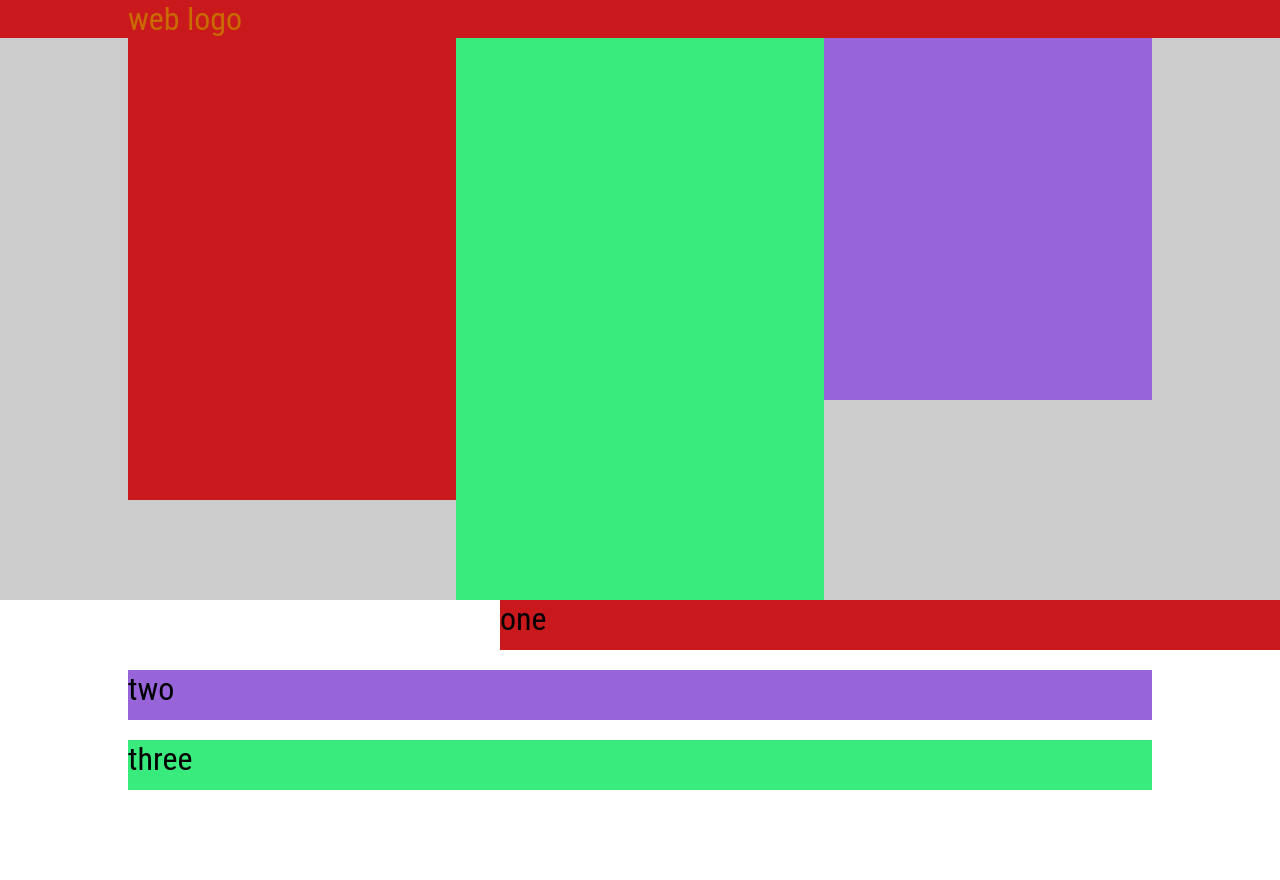
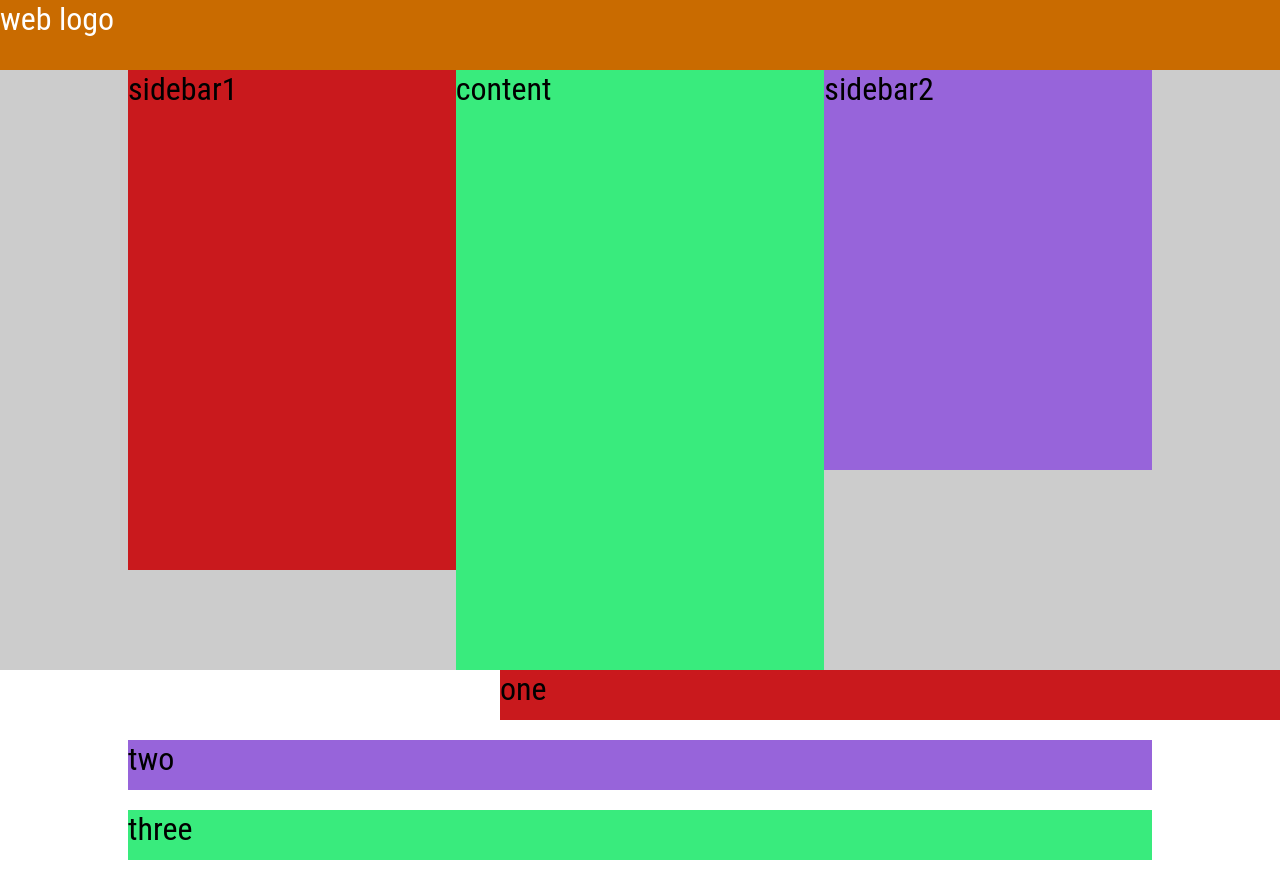
Before and after one commit to chickenclaw13/Tetris, a plain HTML site: page index.html in a window 1280 px wide. Shown: the top 880 px of the page. Before the commit the page ends 810 px from the top, so only its background shows below. Drawn offline with nearby package versions, Linux system fonts and the light colour scheme.

Commit message:
position test 3

```diff
--- a/css/libs/base.sass
+++ b/css/libs/base.sass
@@ -5,3 +5,5 @@ $tertiary-color:#39eb7d
 $quaternary-color: #3b8dcf
 $quinary-color: #c96b00
 $senary-color: #d45cec
+
+$white: #ffffff
--- a/css/style.sass
+++ b/css/style.sass
@@ -9,7 +9,7 @@ body
 
 .site-header
   background-color: $primary-color
-  position: fixed
+  position: relative
   z-index: 99
   width: 100%
 
@@ -25,14 +25,17 @@ body
 
 
 .site-logo
-  // position: absolute
-  color: $quinary-color
-  top:10px
-  left:10px
-  right:10px
+  position: fixed
+  background-color: $quinary-color
+  color: $white
+  top: 0px
+  left: 0px
+  width: 100%
+  height: 70px
 
 
 .container
+  margin-top: 70px
   width: 80%
   max-width: 1200px
   margin-left: auto
```
Also changed, not shown: css/style.css.
